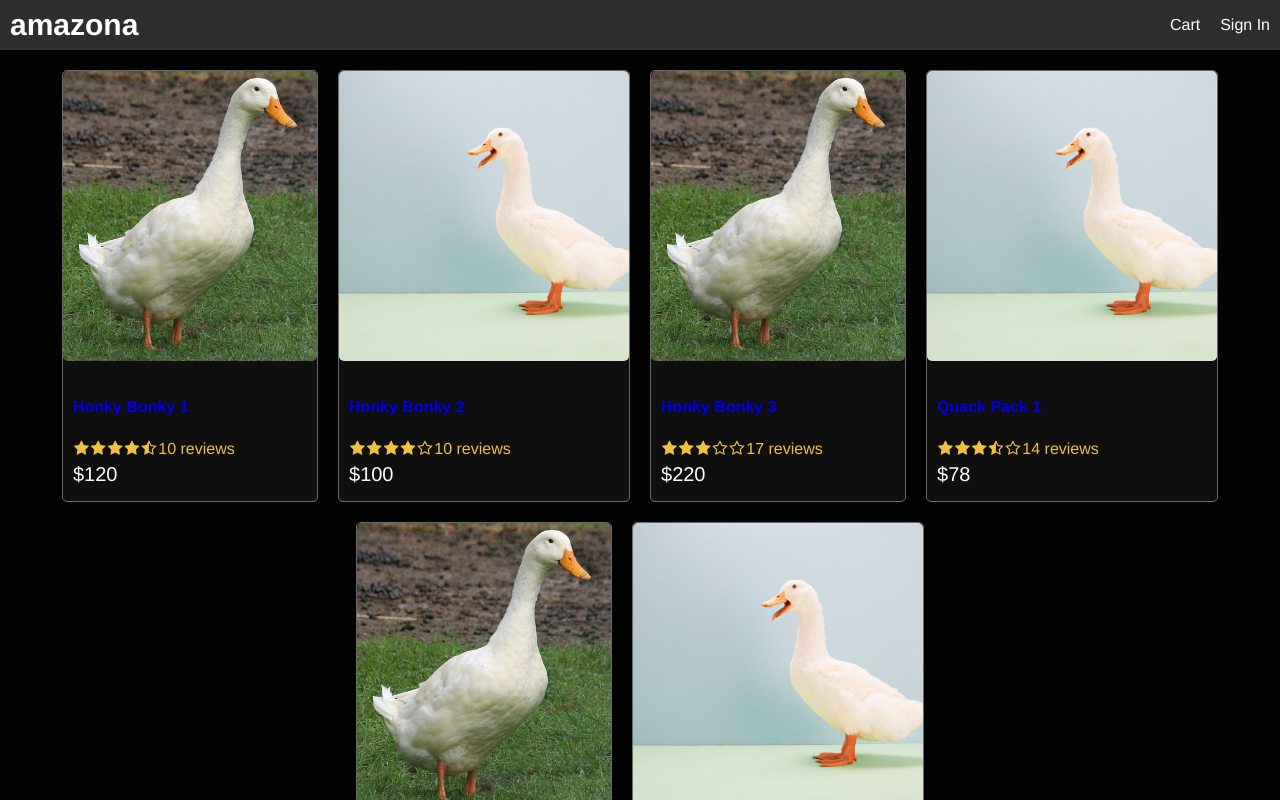
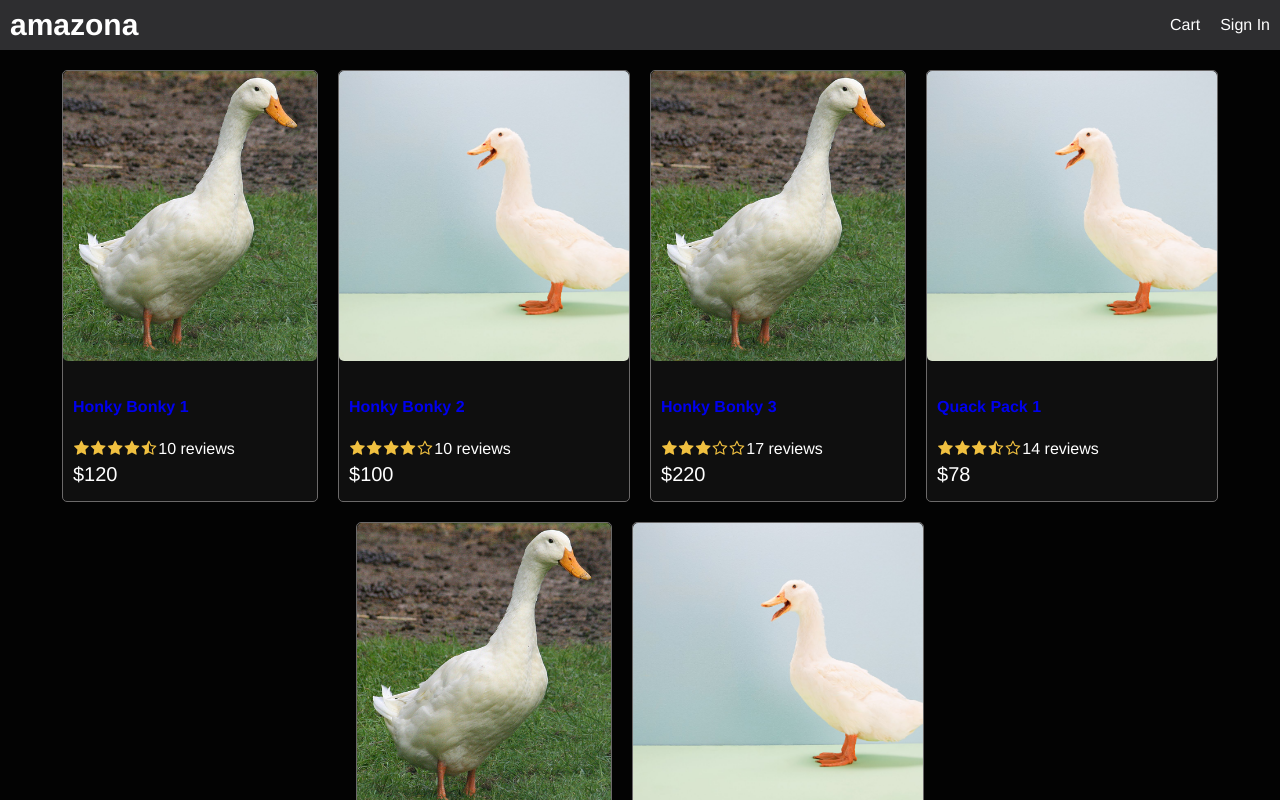
Before and after one commit to RewasReda/Honkify, a React (Create React App) app in the folder frontend/: page /product/1 in a window 1280 px wide. Shown: the top 800 px of the page. Built offline with nearby package versions, Linux system fonts and the light colour scheme.

Commit message:
fixing rating numbers font color

```diff
--- a/frontend/src/index.css
+++ b/frontend/src/index.css
@@ -124,3 +124,7 @@ img.medium {
   color: #f0c040;
   margin: 0.1rem;
 }
+
+.rating span:last-child {
+  color: #ffffff;
+}
```
